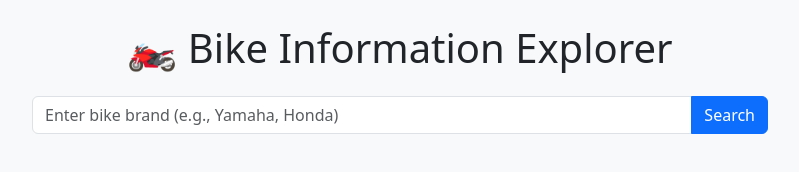
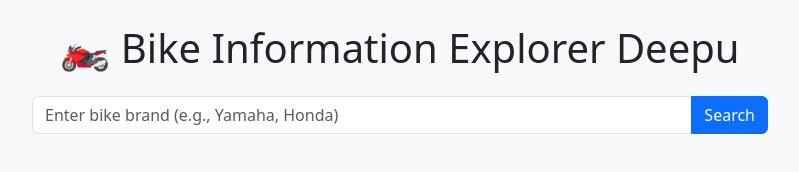
Before and after one commit to DeepuBenny/BikeInfo, a plain HTML site: page index.html in a window 1280 px wide. Shown: the whole page, without its empty margins (240-1039 px from the left). Drawn offline with nearby package versions, Linux system fonts and the light colour scheme.

Commit message:
Update index.html

```diff
--- a/index.html
+++ b/index.html
@@ -31,7 +31,7 @@
 </head>
 <body>
   <div class="container py-4">
-    <h1 class="text-center mb-4">🏍️ Bike Information Explorer</h1>
+    <h1 class="text-center mb-4">🏍️ Bike Information Explorer Deepu</h1>
 
     <!-- Search Form -->
     <div class="row mb-4">
```
